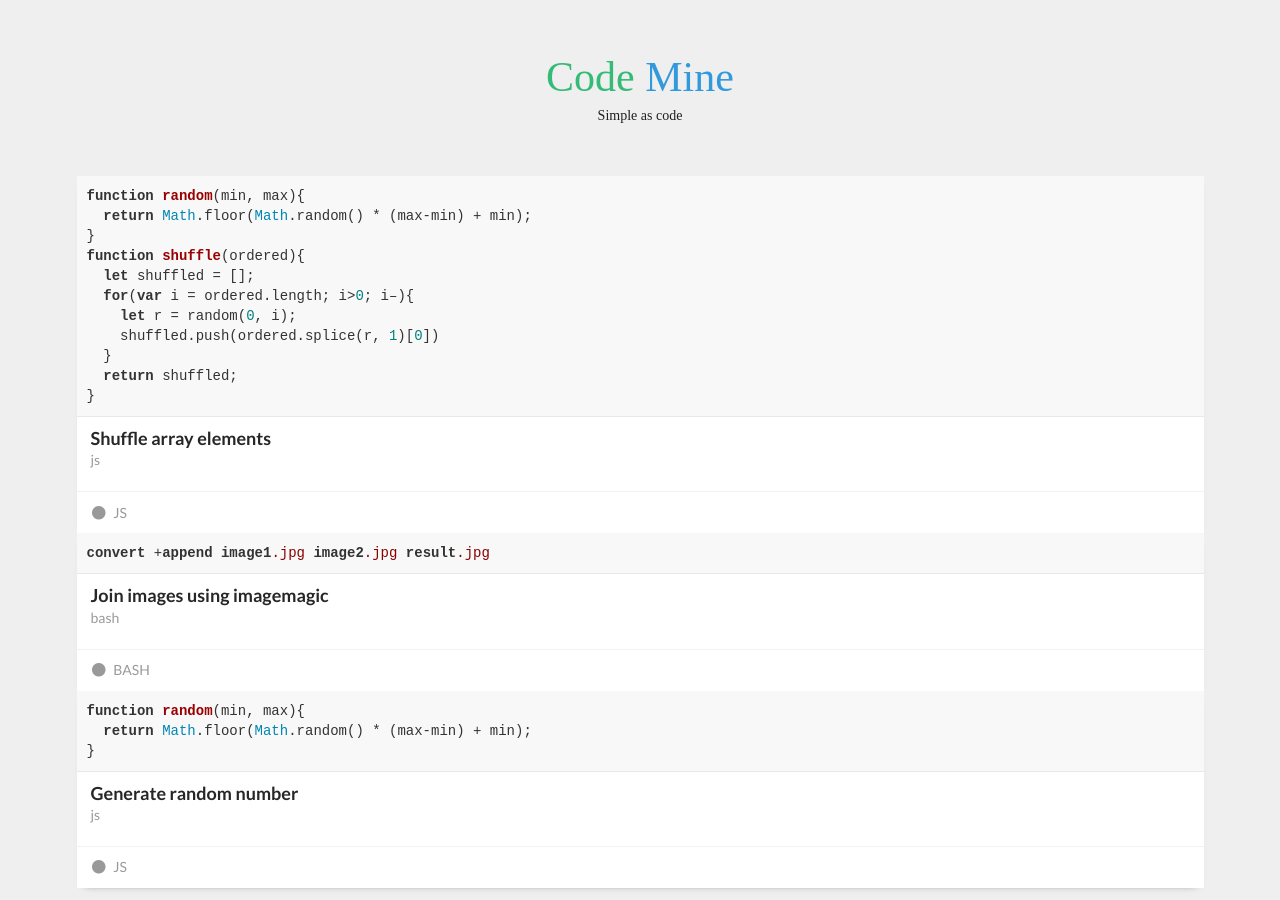
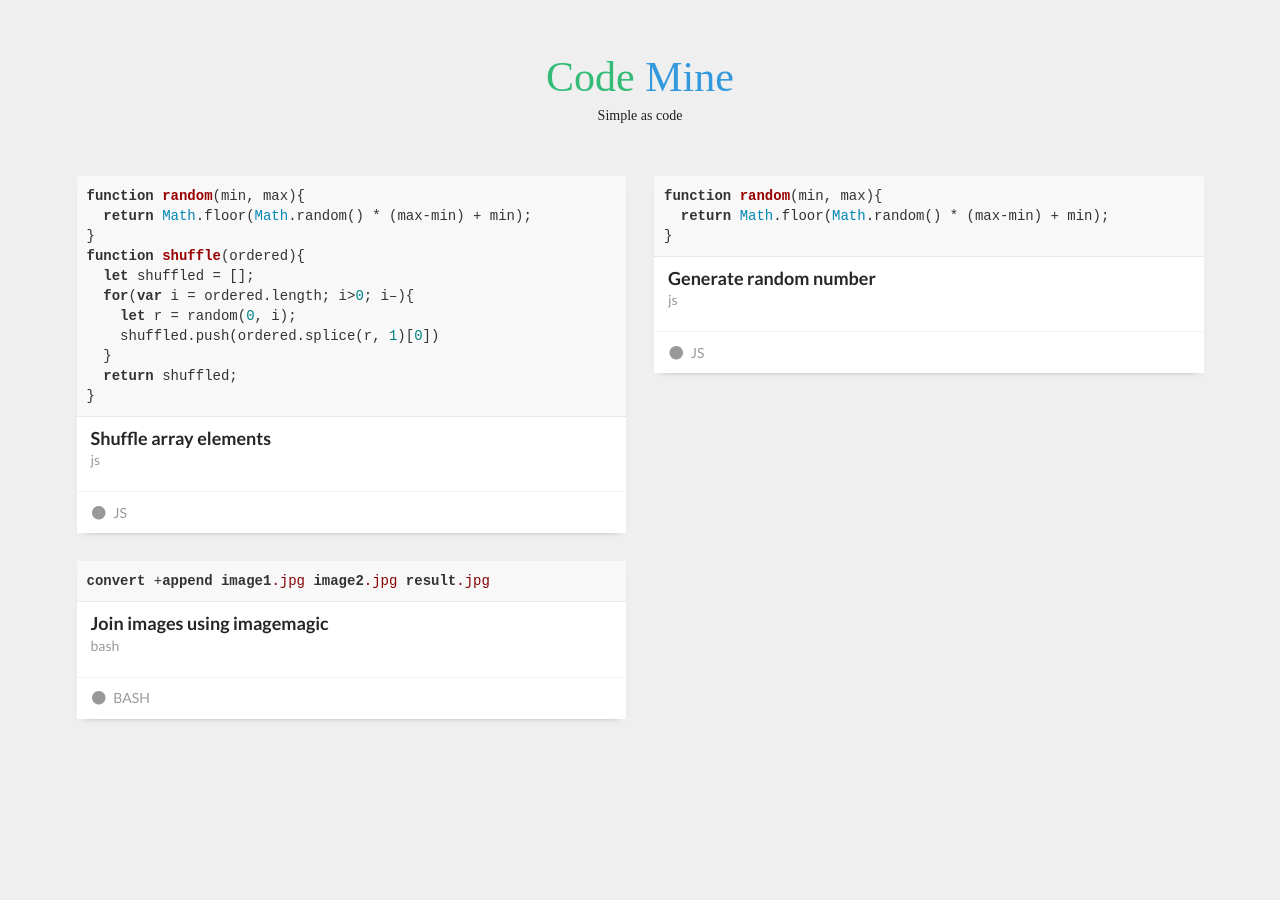
Before and after one commit to guyswhocode/codemine, a Jekyll site: the page built from index.html, in a window 1280 px wide. Built offline with Jekyll 4.4.1, drawn with Linux system fonts in a browser that asks for light colours; nearby versions of some CDN libraries.

Commit message:
decouples grid from snippets

```diff
--- a/index.html
+++ b/index.html
@@ -22,7 +22,9 @@
     <p>{{ site.tagline }}</p>
   </header>
   <div class="ui container">
-    {% include snippets.html %}
+    <div class="ui two wide column stackable masonry grid">
+      {% include snippets.html %}
+    </div>
   </div>
 </body>
 </html>
```
Also changed, not shown: other parts of index.html (+1 -1 lines).
